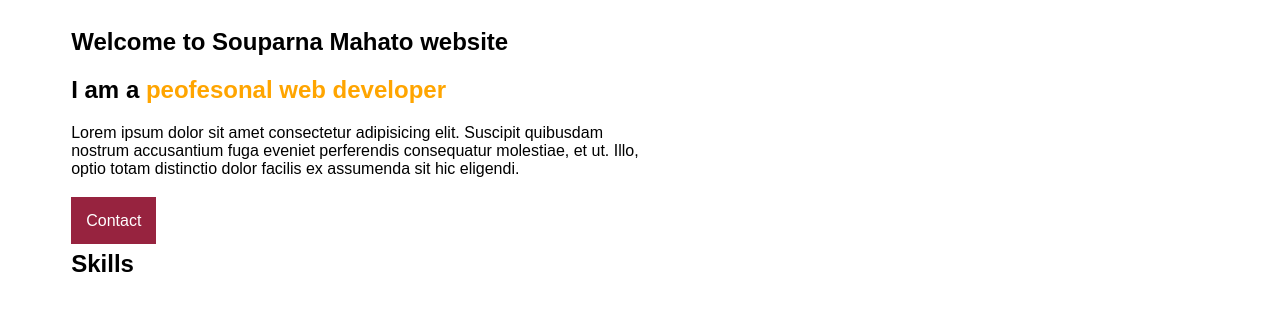
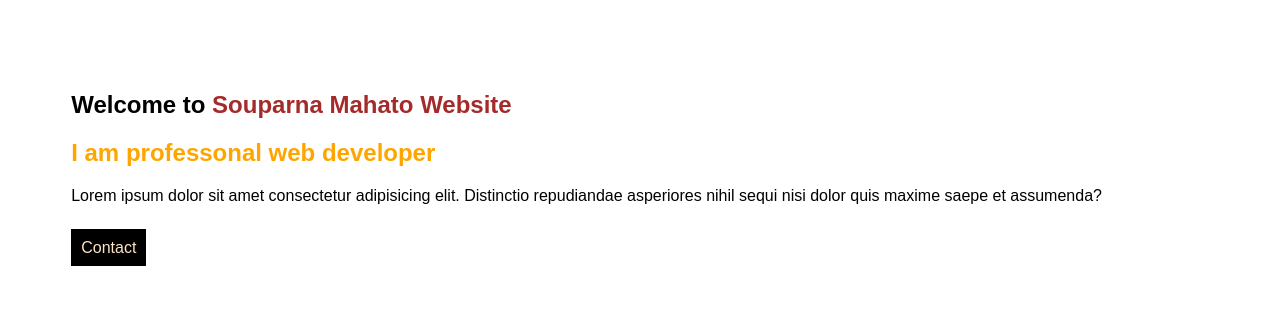
Before and after one commit to sou2000s/my-protfolio, a plain HTML site: page index.html in a window 1280 px wide. Drawn offline with Linux system fonts and the light colour scheme; a web font is replaced by a local one.

Commit message:
thirdpush

```diff
--- a/index.html
+++ b/index.html
@@ -6,33 +6,26 @@
     <meta http-equiv="X-UA-Compatible" content="IE=edge">
     <meta name="viewport" content="width=device-width, initial-scale=1.0">
     <title>Souparna Mahato</title>
+    <link rel="stylesheet" href="style.css">
     <link rel="preconnect" href="https://fonts.googleapis.com">
     <link rel="preconnect" href="https://fonts.gstatic.com" crossorigin>
-    <link href="https://fonts.googleapis.com/css2?family=Arima:wght@100&family=Trispace:wght@300&display=swap"
+    <link href="https://fonts.googleapis.com/css2?family=Arima:wght@100;200&family=Trispace:wght@300&display=swap"
         rel="stylesheet">
-    <link rel="stylesheet" href="style.css">
 </head>
 
 <body>
-    <section>
-        <div class="half-width">
-            <h1>Welcome to Souparna Mahato website</h1>
-            <h2>I am a  <span class="orange-c">peofesonal web developer</span></h2>
-            <p>Lorem ipsum dolor sit amet consectetur adipisicing elit. Suscipit quibusdam nostrum accusantium fuga
-                eveniet perferendis consequatur molestiae, et ut. Illo, optio totam distinctio dolor facilis ex
-                assumenda sit hic eligendi.</p>
-               <br>
-                <a target="_blank" href="https://www.linkedin.com/feed/?trk=homepage-basic_google-one-tap-submit">Contact</a>
+    <section class="start">
+        <div class="text">
+            <h1>Welcome to <span class="brown-">Souparna Mahato Website</span> </h1>
+            <h2> <span class="orange-">I am professonal web developer</span> </h2>
+            <p>Lorem ipsum dolor sit amet consectetur adipisicing elit. Distinctio repudiandae asperiores nihil sequi
+                nisi dolor quis maxime saepe et assumenda?</p>
+                <br>
+            <a href="https://www.linkedin.com/feed/">Contact</a>
         </div>
-        <div class="half-width">
+        <div>
             <img src="./images/Red-Circle-Logo-PNG-Photo (1).png" alt="">
         </div>
-
-    </section>
-
-    <section class="Skills">
-        <h1>Skills</h1>
-
     </section>
 </body>
 
--- a/style.css
+++ b/style.css
@@ -1,37 +1,35 @@
 body{
-font-family: 'Arima', cursive;
+    font-family: 'Arima', cursive;
 font-family: 'Trispace', sans-serif;
 }
 
-
-section{
- display: flex;
+/* top section/ start */
+.start{
+    display: flex;
+    padding-top: 5%;
 }
-
-.half-width{
-    width: 50%;
+section .text{
     padding-left: 5%;
-}
-
-.orange-c{
-    color: orange;
-}
-.half-width img{
-    width: 80%;
-}
-
-
-a{
-    text-decoration: none;
-    background-color: #97233F;
-    color: white;
-    padding: 15px;
-    margin-top: 20px;
 
 }
 
 
-.Skills h1{
-    padding-left: 5%;
 
+.brown-{
+    color: brown;
 }
+.orange-{
+    color: orange;
+}
+
+section img{
+    width: 80%;
+    padding-bottom: 10%;
+}
+
+.start a{
+  text-decoration: none;
+  color: bisque;
+  background-color: black;
+  padding: 10px;
+}
```
